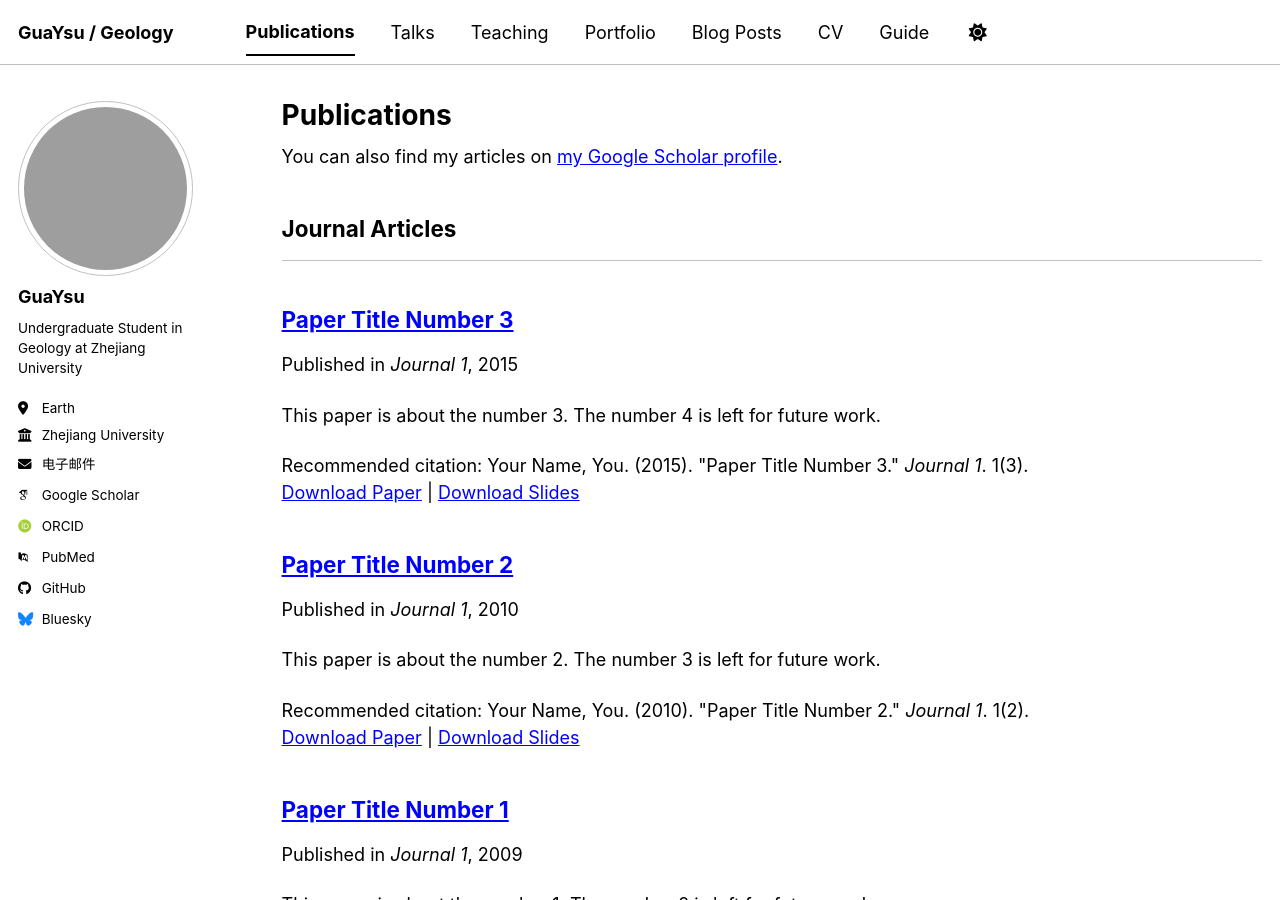
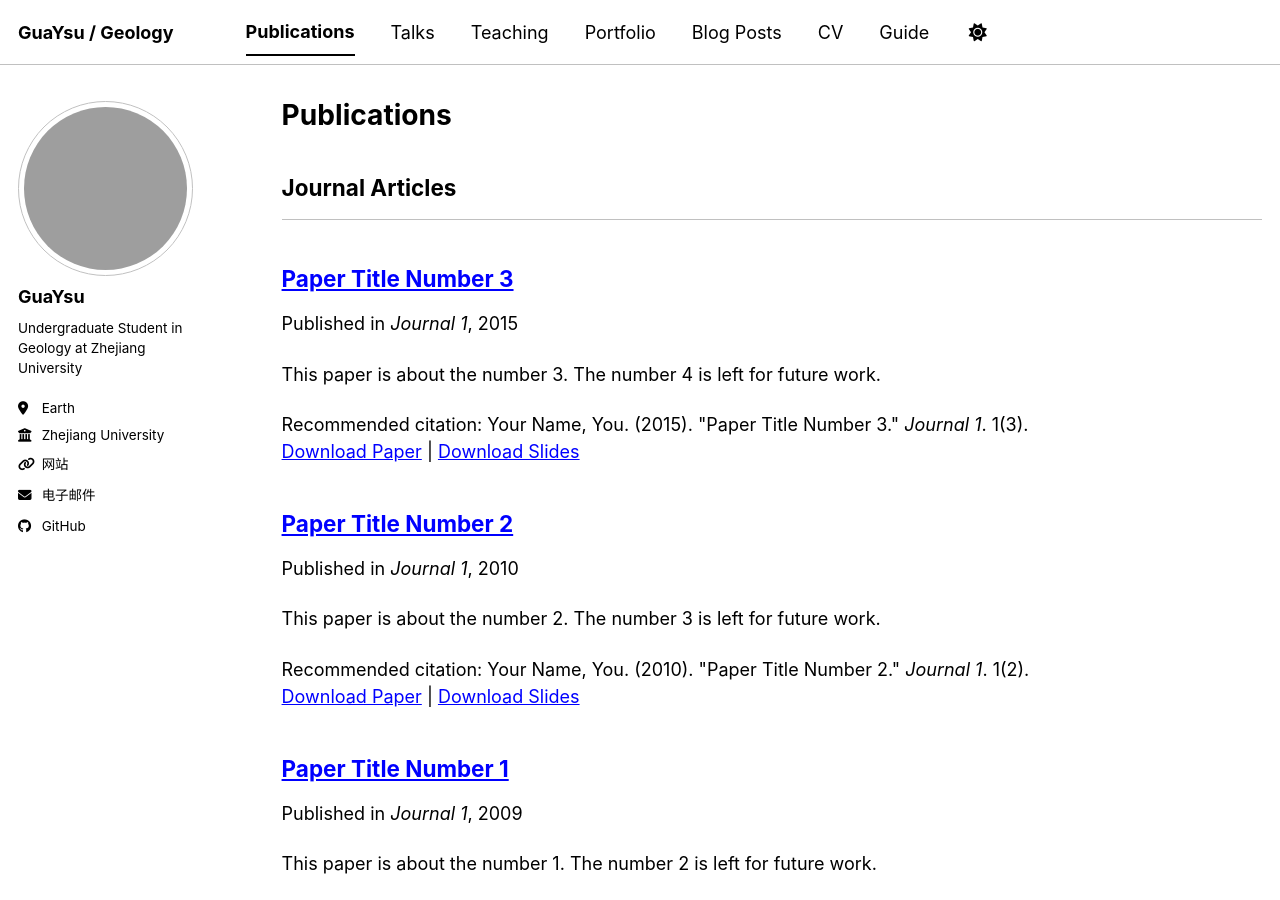
Before and after one commit to GuaYsu/guaysu.github.io, a Jekyll site: the page built from _pages/publications.html, in a window 1280 px wide and 900 px high. Built offline with Jekyll 4.4.1, drawn with Linux system fonts in a browser that asks for light colours; some web fonts are replaced; a script bundle is joined from its source files by our own code; library files that are not in the unit come from our copies; some of the changed lines change nothing that is shown; grey boxes are pictures that could not be loaded.

Commit message:
Update _config.yml

```diff
--- a/_config.yml
+++ b/_config.yml
@@ -29,19 +29,19 @@
   bio              : "Undergraduate Student in Geology at Zhejiang University"
   location         : "Earth"
   employer         : "Zhejiang University"
-  uri              : # URL
+  uri              : "https://guaysu.github.io/"
   email            : "@zju.edu.cn"
 
   # Academic websites
   academia         : # URL
   arxiv            : # URL - Update with the correct link to your profile
-  googlescholar    : "https://scholar.google.com/citations?user=PS_CX0AAAAAJ"
+  googlescholar    : # URL
   inspire-hep      : # URL
   impactstory      : # URL
-  orcid            : "https://orcid.org/yourorcidurl"
+  orcid            : # URL
   semantic         : # URL
   ssrn             : # URL
-  pubmed           : "https://www.ncbi.nlm.nih.gov/pubmed/?term=john+snow"
+  pubmed           : # URL
   researchgate     : # URL
   scopus           : # URL
   zotero           : # URL
@@ -57,7 +57,7 @@
 
   # Social media
   artstation       : # Username
-  bluesky          : "bsky.app" # Replace this with you Bluesky username
+  bluesky          : # Username
   facebook         : # Username
   flickr           : # Username
   foursquare       : # Username
```
